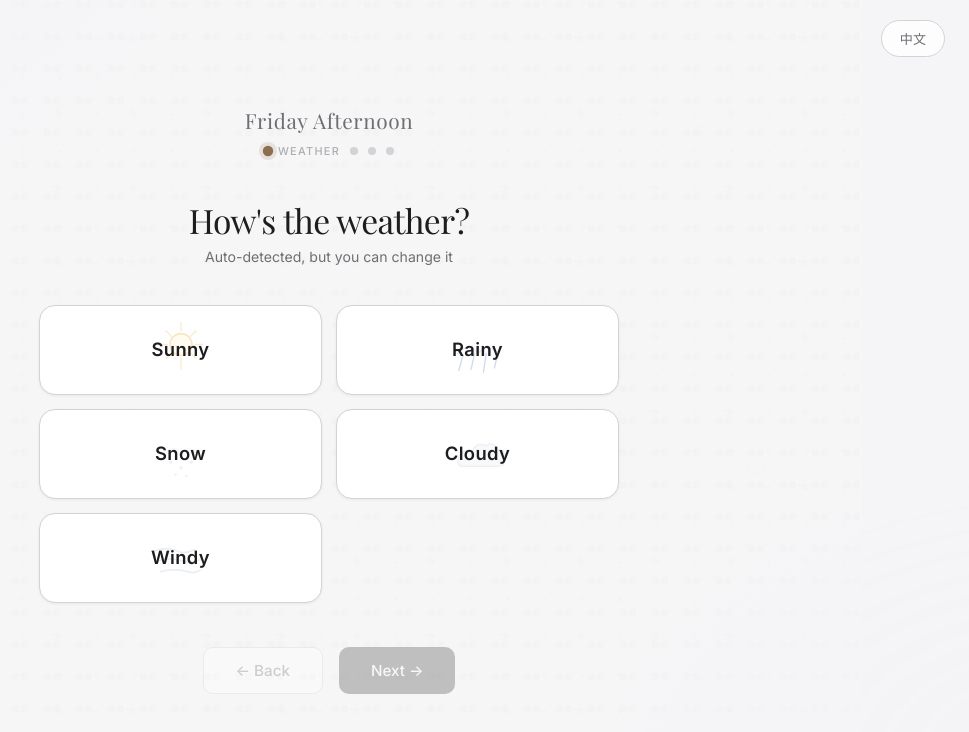
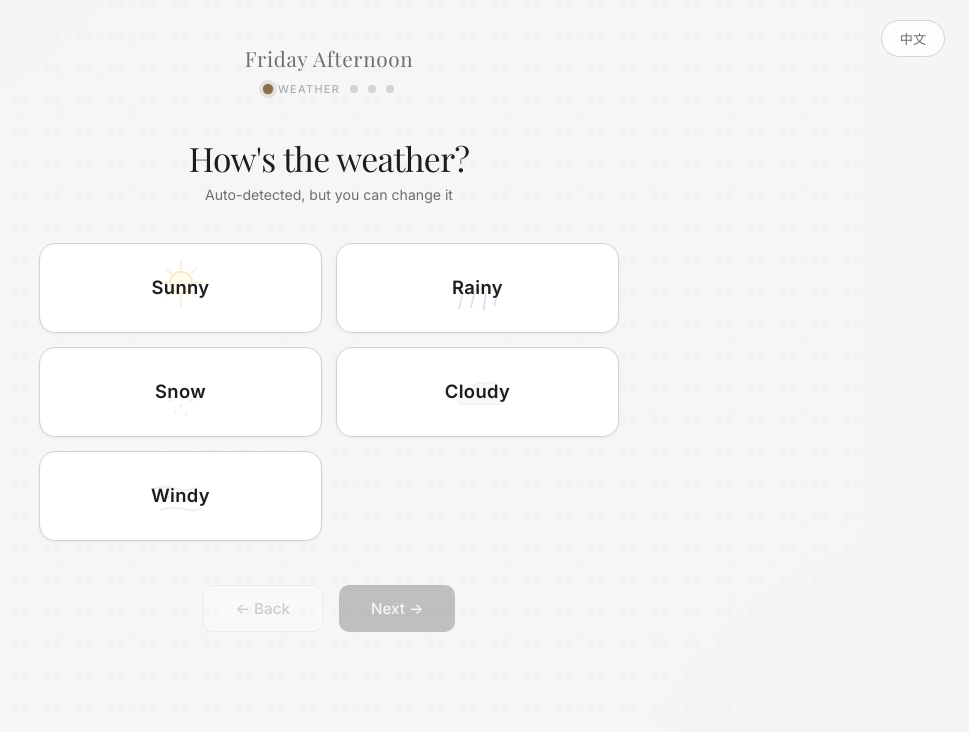
Before and after one commit to Dai-26s/moodscape, a React (Vite) app: page / in a window 1280 px wide. Shown: the top 732 px of the page, without its empty margins (311-1280 px from the left). Built offline with nearby package versions, Linux system fonts and the light colour scheme; a web font is replaced by a local one.

Commit message:
fix: enable vertical scrolling for full content visibility

```diff
--- a/src/App.css
+++ b/src/App.css
@@ -4,10 +4,12 @@
   display: flex;
   flex-direction: column;
   align-items: center;
-  justify-content: center;
+  justify-content: flex-start;
   padding: 24px;
+  padding-bottom: 60px;
   position: relative;
-  overflow: hidden;
+  overflow-y: auto;
+  overflow-x: hidden;
   background: var(--bg-primary);
 }
 
@@ -121,6 +123,8 @@
   align-items: center;
   position: relative;
   z-index: 1;
+  padding-top: 20px;
+  padding-bottom: 40px;
 }
 
 .step-content {
@@ -330,11 +334,9 @@
   display: flex;
   flex-direction: column;
   align-items: center;
-  padding: 20px 24px 40px;
+  padding: 20px 24px 60px;
   position: relative;
   z-index: 1;
-  overflow-y: auto;
-  max-height: 100vh;
 }
 
 .result-main {
```
